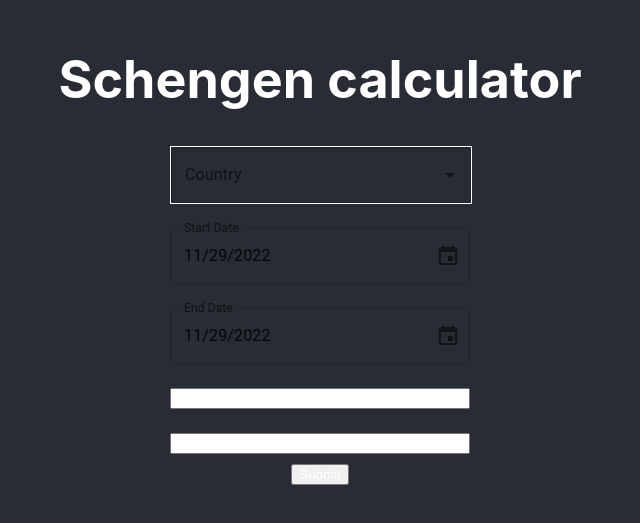
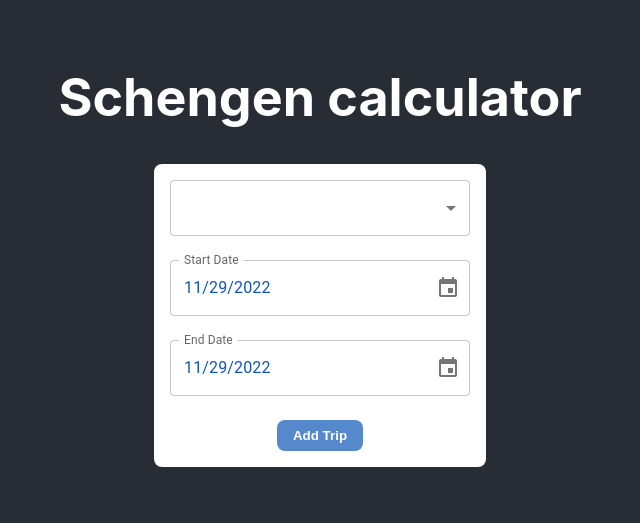
Before and after one commit to jy-ko/schengen-calc, a React (Create React App) app: page / in a window 1280 px wide. Shown: the part 151-674 px from the top of the page, without its empty margins (320-960 px from the left). Built offline with nearby package versions, Linux system fonts and the light colour scheme.

Commit message:
form inputs

```diff
--- a/src/App.tsx
+++ b/src/App.tsx
@@ -1,5 +1,3 @@
-import React from 'react';
-import logo from './logo.svg';
 import './App.css';
 import Form from './components/Form';
 
--- a/src/components/Form.css
+++ b/src/components/Form.css
@@ -1,3 +1,24 @@
-input {
+.form__background {
+    background-color: white;
+    padding: 1rem;
+    border-radius: 0.5rem;
+}
+
+.textfield__label {
+    color: #0F57B7 !important;
+}
+
+.submitButton {
+    margin-top: 1.5rem;
+    background-color: #0F57B7;
     color: white;
+    font-weight: 700;
+    padding: 0.5rem 1rem;
+    border-radius: 0.5rem;
+    border: none;
+    opacity: 70%;
 }
+
+.submitButton:hover {
+    opacity: 100%;
+}
--- a/src/components/Form.tsx
+++ b/src/components/Form.tsx
@@ -1,76 +1,87 @@
-import React, {useState} from "react";
-import { useForm, SubmitHandler } from "react-hook-form";
-import TextField from '@mui/material/TextField';
-import Stack from '@mui/material/Stack';
-import Autocomplete from '@mui/material/Autocomplete';
-import {countries} from "./countries";
-import "./Form.css"
-import dayjs, { Dayjs } from 'dayjs';
-import { LocalizationProvider } from '@mui/x-date-pickers/LocalizationProvider';
-import { DesktopDatePicker } from '@mui/x-date-pickers/DesktopDatePicker';
-import { AdapterDayjs } from '@mui/x-date-pickers/AdapterDayjs';
+import { useForm, Controller } from "react-hook-form";
+import Stack from "@mui/material/Stack";
+import { countries } from "./countries";
+import "./Form.css";
+import dayjs from "dayjs";
+import { LocalizationProvider } from "@mui/x-date-pickers/LocalizationProvider";
+import { DesktopDatePicker } from "@mui/x-date-pickers/DesktopDatePicker";
+import { AdapterDayjs } from "@mui/x-date-pickers/AdapterDayjs";
+import { MenuItem, Select, TextField } from "@mui/material";
 
-type Inputs = {
-  example: string,
-  exampleRequired: string,
+type FormValues = {
+  country: string;
+  startDate: string;
+  endDate: string;
 };
 
 export default function Form() {
-  const { register, handleSubmit, watch, formState: { errors } } = useForm<Inputs>();
-  const onSubmit: SubmitHandler<Inputs> = data => console.log(data);
+  const {
+    handleSubmit,
+    control,
+    formState: { errors },
+  } = useForm<FormValues>();
 
-  const [startDate, setStartDate] = useState<Dayjs | null>(
-    dayjs(),
+  const generateSelectOptions = () => {
+    return countries.map((option) => {
+      return (
+        <MenuItem key={option} value={option}>
+          {option}
+        </MenuItem>
       );
-  const [endDate, setEndDate] = useState<Dayjs | null>(
-    dayjs(),
-  );
-
-  const handleStartDateChange = (newValue: Dayjs | null) => {
-    setStartDate(newValue)
-  };
-  const handleEndDateChange = (newValue: Dayjs | null) => {
-    setEndDate(newValue)
-  };
-
-  console.log(watch("example")) // watch input value by passing the name of it
+    });}
 
   return (
+    <div className="form__background">
+      <form onSubmit={handleSubmit((data) => console.log(data))}>
+        <Stack spacing={3} sx={{ width: 300 }}>
+          <Controller
+            name="country"
+            control={control}
+            defaultValue=""
+            render={({ field: { onChange, value } }) => (
+              <Select onChange={onChange} value={value}>
+              {generateSelectOptions()}
+            </Select>
+            )}
 
-    <form onSubmit={handleSubmit(onSubmit)}>
-     <Stack spacing={3} sx={{ width: 300 }}>
-     <Autocomplete
-      disablePortal
-      id="country-form"
-      options={countries}
-      sx={{ width: 300, border: '1px solid white', color : "white" }}
-      renderInput={(params) => <TextField sx={{ input: { color: 'red' } }}  {...params} label="Country" />}
           />
           <LocalizationProvider dateAdapter={AdapterDayjs}>
+            <Controller
+              name="startDate"
+              defaultValue={`${dayjs()}`}
+              control={control}
+              render={({ field: { onChange, value } }) => (
                 <DesktopDatePicker
                   label="Start Date"
                   inputFormat="MM/DD/YYYY"
-            value={startDate}
-            onChange={handleStartDateChange}
+                  value={value}
+                  onChange={onChange}
+                  InputProps={{ className: "textfield__label" }}
                   renderInput={(params) => <TextField {...params} />}
                 />
+              )}
+            />
+            <Controller
+              name="endDate"
+              defaultValue={`${dayjs()}`}
+              control={control}
+              render={({ field: { onChange, value } }) => (
                 <DesktopDatePicker
                   label="End Date"
                   inputFormat="MM/DD/YYYY"
-        value={endDate}
-        onChange={handleEndDateChange}
+                  value={value}
+                  onChange={onChange}
+                  InputProps={{ className: "textfield__label" }}
                   renderInput={(params) => <TextField {...params} />}
                 />
+              )}
+            />
           </LocalizationProvider>
-      {/* register your input into the hook by invoking the "register" function */}
-      <input defaultValue="test" {...register("example")} />
-
-      {/* include validation with required or other standard HTML validation rules */}
-      <input {...register("exampleRequired", { required: true })} />
           {/* errors will return when field validation fails  */}
-      {errors.exampleRequired && <span>This field is required</span>}
+          {errors.startDate && <span>This field is required</span>}
         </Stack>
-      <input type="submit" />
+        <input type="submit" value="Add Trip" className="submitButton" />
       </form>
+    </div>
   );
 }
--- a/src/components/countries.js
+++ b/src/components/countries.js
@@ -1,7 +1,28 @@
-export const countries =
-['Germany','Austria', 'Belgium','Czech Republic','Denmark',
-'Estonia',
-'Finland','France','Greece','Hungary','Iceland',
-'Italy','Latvia','Liechtenstein','Lithuania','Luxembourg',
-'Malta','Netherlands','Norway','Poland','Portugal','Slovakia',
-'Slovenia','Spain','Sweden','Switzerland'];
+export const countries = [
+  "Germany",
+  "Austria",
+  "Belgium",
+  "Czech Republic",
+  "Denmark",
+  "Estonia",
+  "Finland",
+  "France",
+  "Greece",
+  "Hungary",
+  "Iceland",
+  "Italy",
+  "Latvia",
+  "Liechtenstein",
+  "Lithuania",
+  "Luxembourg",
+  "Malta",
+  "Netherlands",
+  "Norway",
+  "Poland",
+  "Portugal",
+  "Slovakia",
+  "Slovenia",
+  "Spain",
+  "Sweden",
+  "Switzerland",
+];
```
Lines whose indentation alone changed are shown as unchanged.
